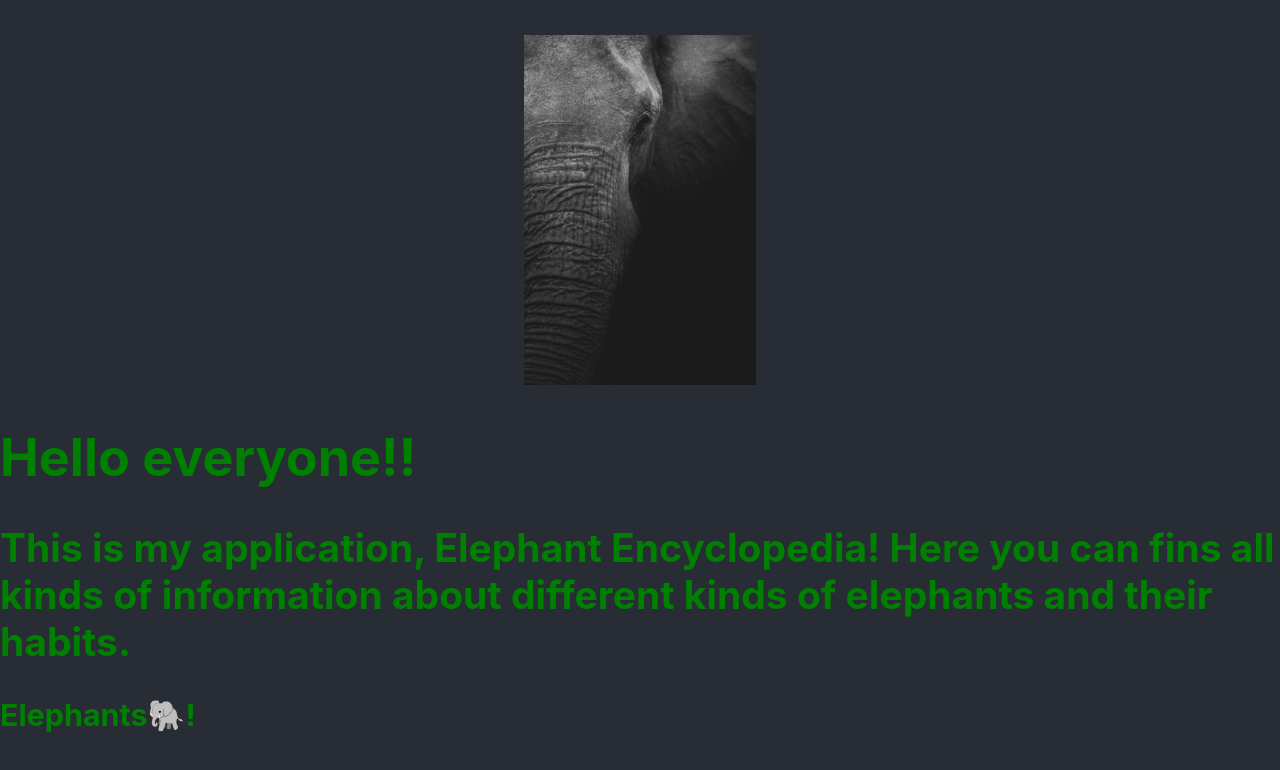
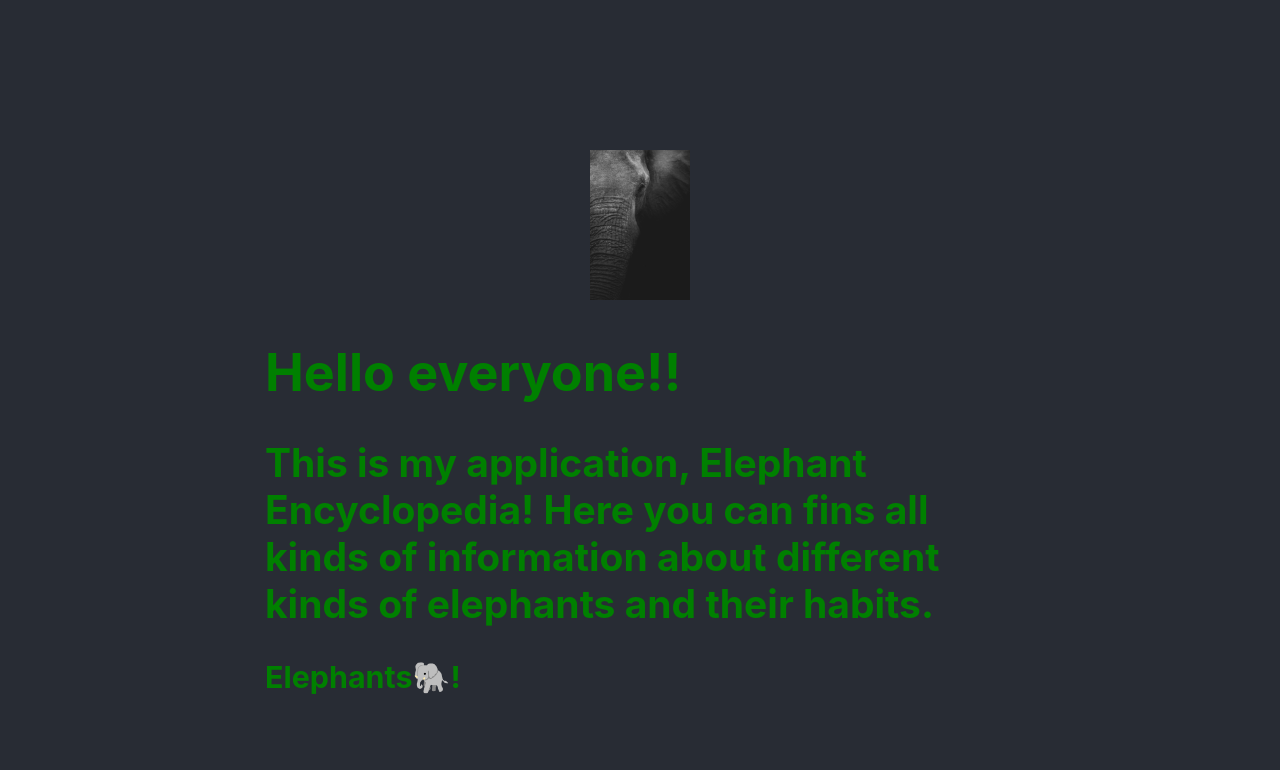
Before and after one commit to JoyUmoekpo/Elephant-Encyclopedia, a React (Create React App) app: page / in a window 1280 px wide. Shown: the top 770 px of the page. Built offline with nearby package versions, Linux system fonts and the light colour scheme.

Commit message:
Edited img size and homePage dimensions

```diff
--- a/src/components/HomePage/HomePage.css
+++ b/src/components/HomePage/HomePage.css
@@ -1,10 +1,15 @@
-.cover {
-  height: 350px;
-}
-
 h1,
 h2,
 h3 {
   color: green;
   text-align: left;
 }
+
+.cover {
+  height: 150px;
+}
+
+.homePage {
+  height: 500px;
+  width: 750px;
+}
```
